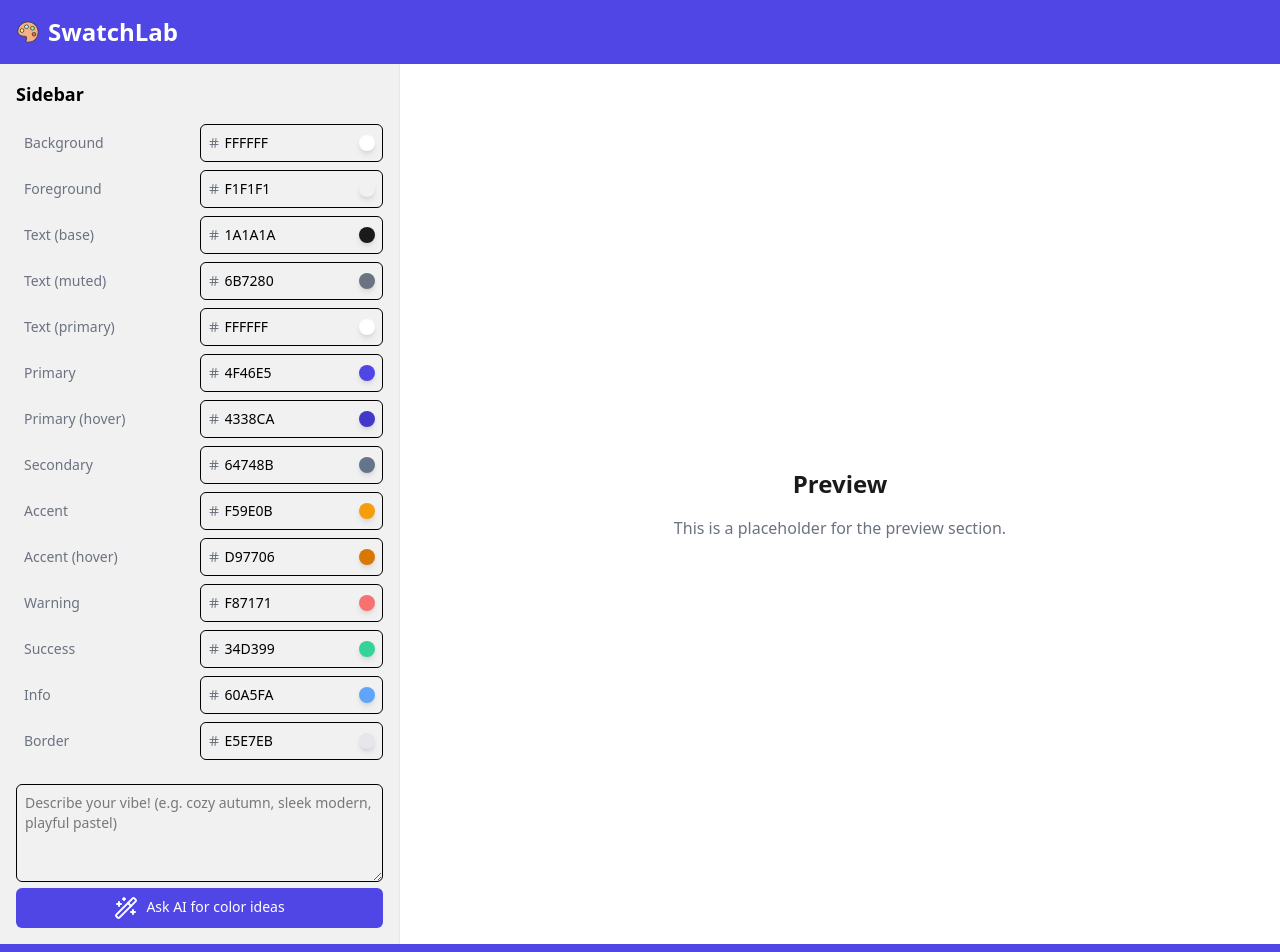
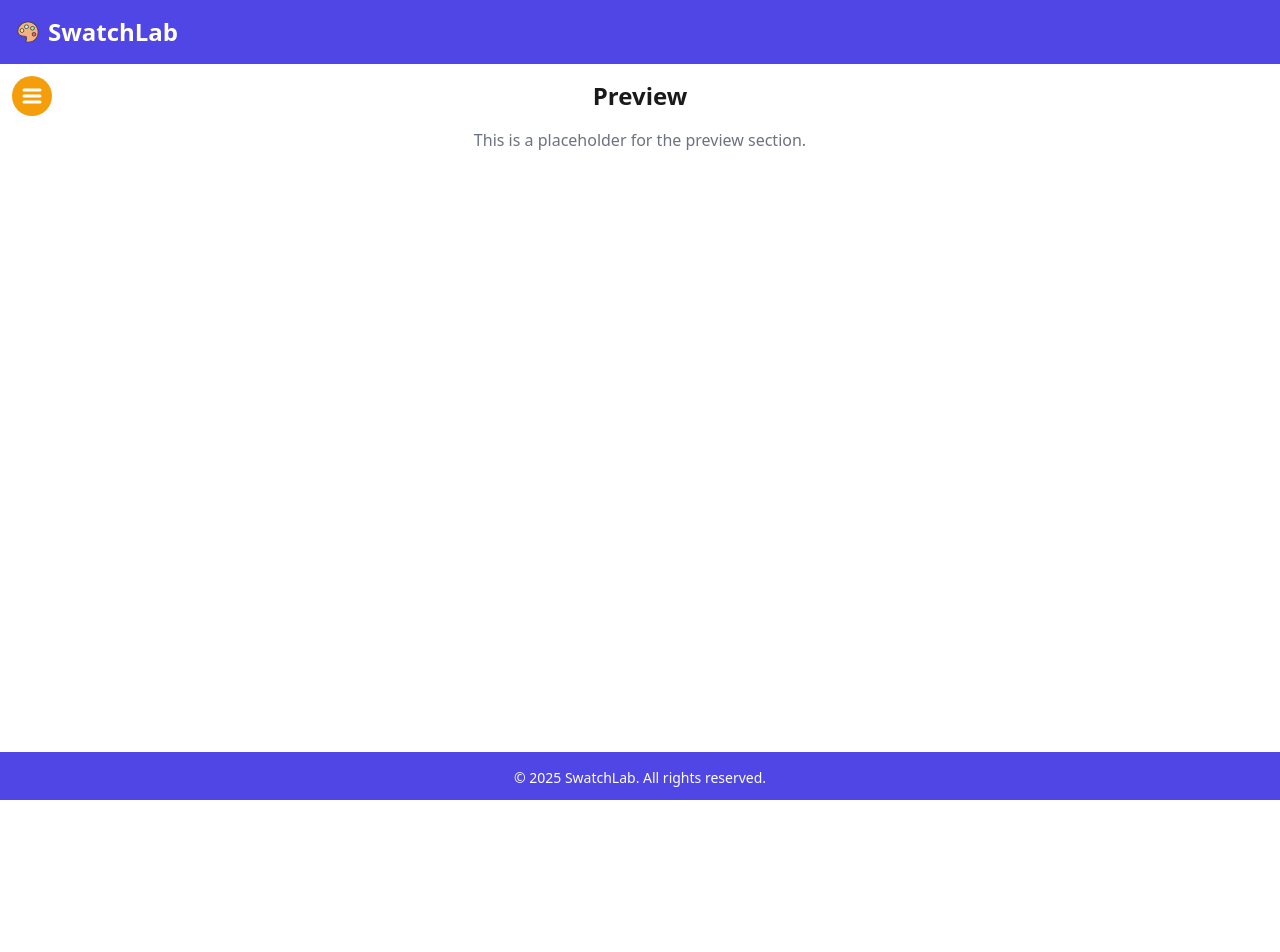
Before and after one commit to chc3954/swatch-lab, a React (Vite) app in the folder client/: page / in a window 1280 px wide. Shown: the top 952 px of the page. After the commit the page ends 800 px from the top, so only its background shows below. Built offline with nearby package versions, Linux system fonts and the light colour scheme.

Commit message:
[client]: Change Sidebar to drawer ui

```diff
--- a/client/src/App.tsx
+++ b/client/src/App.tsx
@@ -7,7 +7,7 @@ function App() {
   return (
     <div className="flex min-h-screen flex-col">
       <Header />
-      <main className="grid flex-1 grid-cols-[400px_1fr] bg-[var(--background)]">
+      <main className="relative flex-1 bg-[var(--background)]">
         <Sidebar />
         <Preview />
       </main>
--- a/client/src/components/AIRecommendationForm.tsx
+++ b/client/src/components/AIRecommendationForm.tsx
@@ -4,7 +4,7 @@ export const AIRecommendationForm = () => {
   return (
     <form className="mt-4">
       <textarea
-        className="w-full rounded-md border p-2 focus:border-[var(--primary)] focus:ring-[var(--primary)] sm:text-sm"
+        className="w-full rounded-md border p-2 focus:border-[var(--primary)] focus:ring-[var(--primary)]"
         placeholder="Describe your vibe! (e.g. cozy autumn, sleek modern, playful pastel)"
         rows={4}
       />
--- a/client/src/components/ColorInput.tsx
+++ b/client/src/components/ColorInput.tsx
@@ -11,7 +11,13 @@ export const ColorInput = ({ colorName, value, onChange }: ColorInputProps) => {
   const handleKeyDown = (e: React.KeyboardEvent<HTMLInputElement>) => {
     const key = e.key;
     // Allow only hexadecimal characters (0-9, A-F) and control keys
-    if (!/^[0-9A-F]$/i.test(key) && key !== 'Backspace' && key !== 'Delete' && key !== 'Enter') {
+    if (
+      !/^[0-9A-F]$/i.test(key) &&
+      key !== 'Backspace' &&
+      key !== 'Delete' &&
+      key !== 'ArrowLeft' &&
+      key !== 'ArrowRight'
+    ) {
       e.preventDefault();
     }
   };
@@ -35,7 +41,7 @@ export const ColorInput = ({ colorName, value, onChange }: ColorInputProps) => {
           id={colorName}
           name={colorName}
           value={value.split('#')[1].toUpperCase()}
-          className="w-full rounded-md border p-2 pl-6 focus:border-[var(--primary)] focus:ring-[var(--primary)] sm:text-sm"
+          className="w-full rounded-md border p-2 pl-6 focus:border-[var(--primary)] focus:ring-[var(--primary)]"
           placeholder={formatCamelCaseToSpaced(colorName)}
           onKeyDown={handleKeyDown}
           onChange={handleChange}
--- a/client/src/components/layouts/Sidebar.tsx
+++ b/client/src/components/layouts/Sidebar.tsx
@@ -1,8 +1,11 @@
 import { useThemeStore } from '../../store/themeStore';
 import { ColorInput } from '../ColorInput';
 import { AIRecommendationForm } from '../AIRecommendationForm';
+import { useState } from 'react';
+import { Menu, X } from 'lucide-react';
 
 export const Sidebar = () => {
+  const [isOpen, setIsOpen] = useState(false);
   const { theme, updateTheme } = useThemeStore();
 
   const handleColorChange = (key: string, newColor: string) => {
@@ -10,7 +13,23 @@ export const Sidebar = () => {
   };
 
   return (
-    <aside className="size-full border-r border-[var(--border)] bg-[var(--foreground)] p-4">
+    <>
+      <button
+        className={`absolute top-3 left-3 z-20 cursor-pointer rounded-full p-2 focus:outline-none ${!isOpen ? 'bg-[var(--accent)] hover:bg-[var(--accentHover)]' : ''}`}
+        onClick={() => setIsOpen(!isOpen)}
+      >
+        {!isOpen ? (
+          <Menu className="size-6 text-[var(--textOnPrimary)]" strokeWidth={3} />
+        ) : (
+          <X
+            className="size-6 text-[var(--textBase)] transition-transform duration-200 hover:rotate-90"
+            strokeWidth={3}
+          />
+        )}
+      </button>
+      <aside
+        className={`absolute top-0 left-0 z-10 size-full w-96 overflow-y-scroll border-r border-[var(--border)] bg-[var(--foreground)] p-4 pt-16 transition-transform duration-300 ${isOpen ? '-translate-x-0' : '-translate-x-full'}`}
+      >
         <h3 className="mb-4 text-lg font-semibold">Sidebar</h3>
         <div className="flex flex-col space-y-2">
           {Object.entries(theme).map(([key, value]) => (
@@ -19,5 +38,6 @@ export const Sidebar = () => {
           <AIRecommendationForm />
         </div>
       </aside>
+    </>
   );
 };
--- a/client/src/index.css
+++ b/client/src/index.css
@@ -17,7 +17,7 @@
   --border: #e5e7eb;
 }
 
-.dark {
+/* .dark {
   --background: #1f2937;
   --foreground: #f9fafb;
   --textBase: #e5e7eb;
@@ -32,7 +32,7 @@
   --success: #34d399;
   --info: #60a5fa;
   --border: #374151;
-}
+} */
 
 @theme {
   --spacing-header-height: 4rem;
```
Lines whose indentation alone changed are shown as unchanged.
